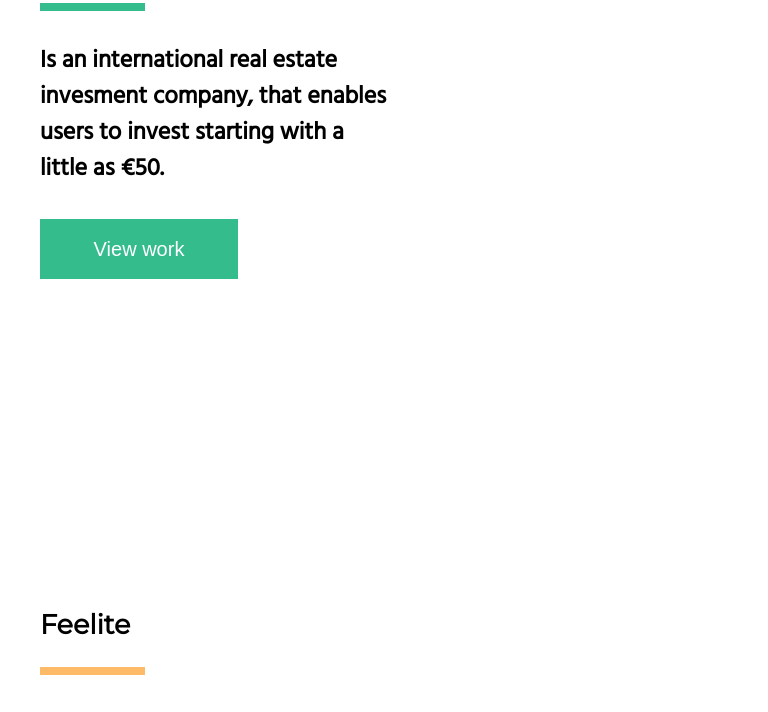
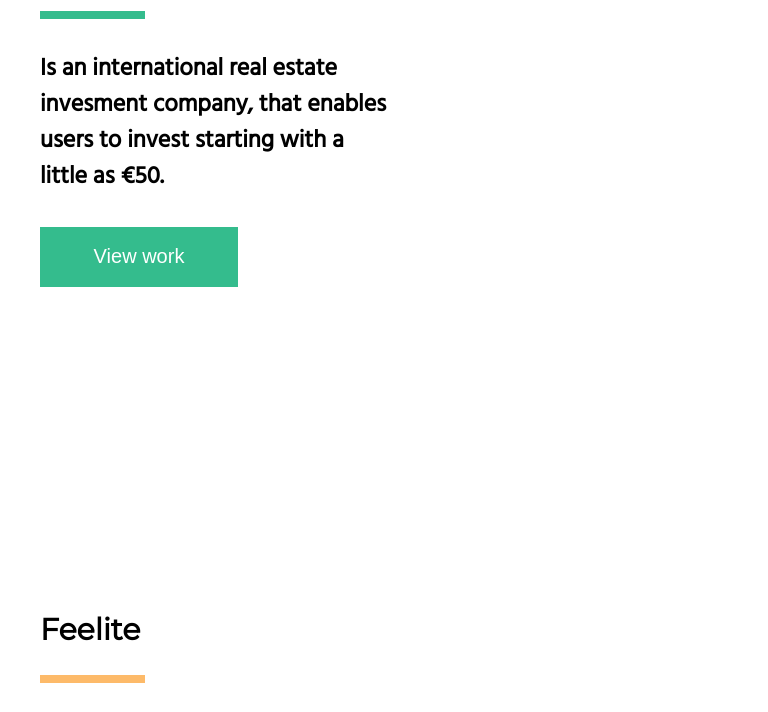
Before and after one commit to Wandersonjack/heyjackson, a Gatsby site: page /worksection in a window 768 px wide. Shown: the part 537-1249 px from the top of the page. Built offline with nearby package versions, Linux system fonts and the light colour scheme; Gatsby itself is replaced by a stand-in of ours.

Commit message:
fix: change font size for medium screens

```diff
--- a/src/components/typography/styles/typography.css
+++ b/src/components/typography/styles/typography.css
@@ -104,6 +104,12 @@
     }
 }
 
+@media screen and (min-width:768px) and (max-width:1200px) {
+    .display2 {
+        font-size: 30px;
+    }
+}
+
 .darkGrey{
     color:#324142;
 }
```
